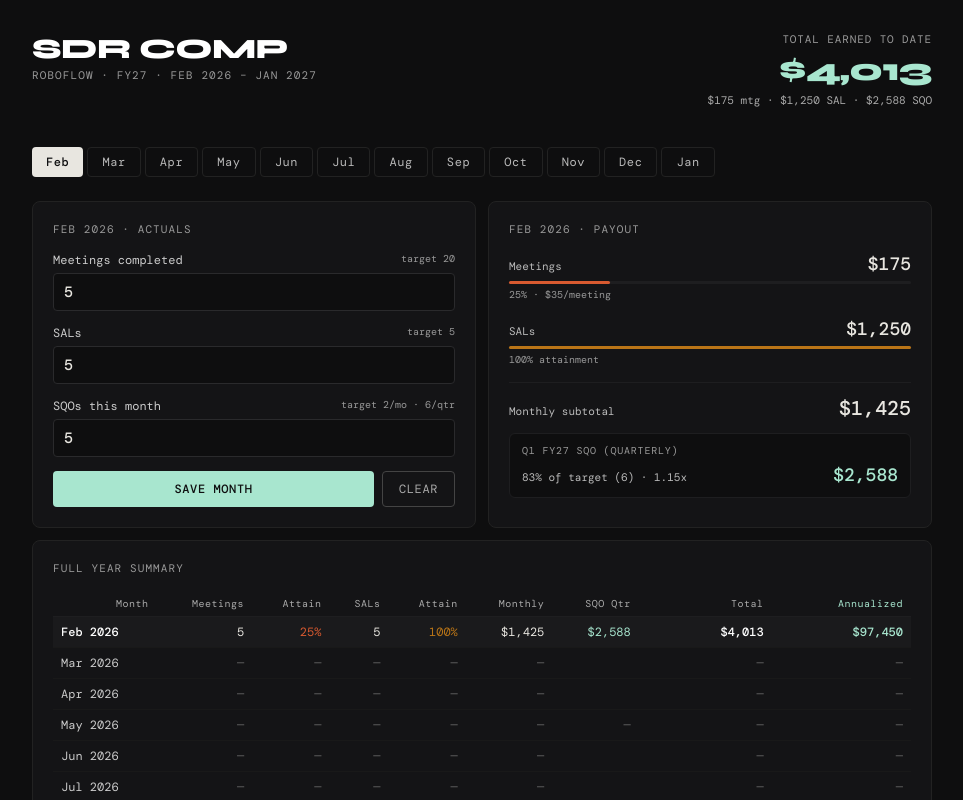
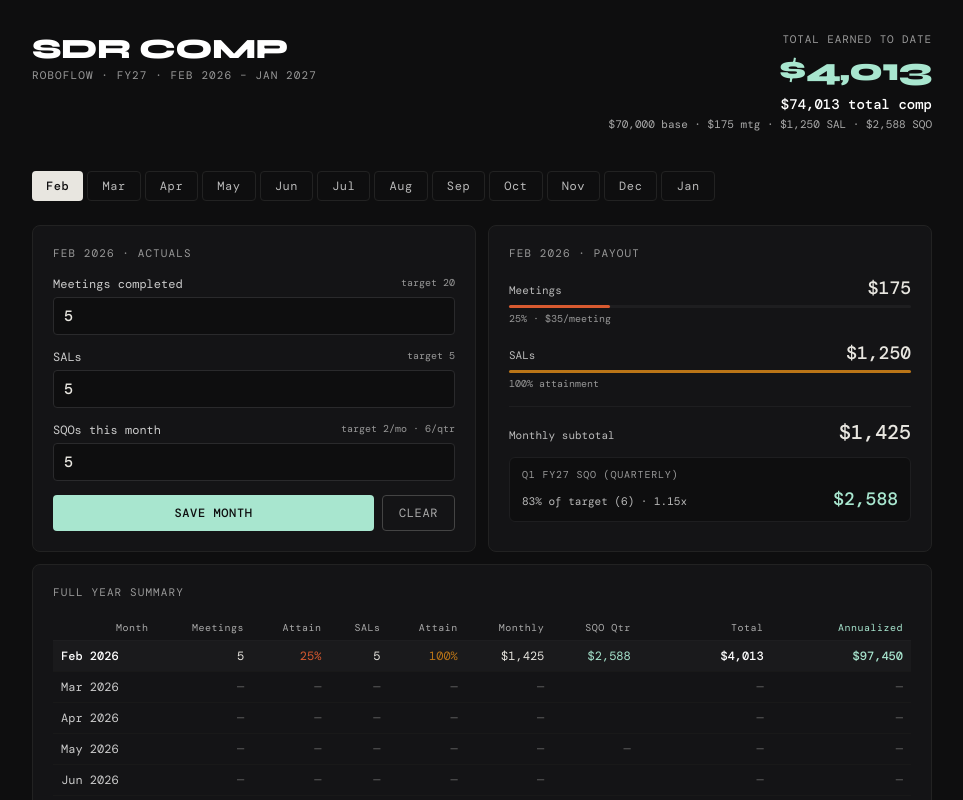
Before and after one commit to mwrede/sdr-comp-tracker, a React (Vite) app: page / in a window 1280 px wide. Both pictures are taken after typing "5", "5", "5" into the empty fields and a click on the button "SAVE MONTH". Shown: the top 800 px of the page, without its empty margins (158-1121 px from the left). Built offline with nearby package versions, Linux system fonts and the light colour scheme; a web font is replaced by a local one.

Commit message:
Show total comp (base + earned) in header

```diff
--- a/src/App.jsx
+++ b/src/App.jsx
@@ -147,9 +147,14 @@ export default function App() {
               {grandTotal > 0 ? fmt(grandTotal) : "—"}
             </div>
             {grandTotal > 0 && (
-              <div style={{ fontSize: 11, color: "#aaa", marginTop: 4 }}>
-                {fmt(totalMeet)} mtg · {fmt(totalSAL)} SAL · {fmt(totalSQO)} SQO
-              </div>
+              <>
+                <div style={{ fontSize: 14, color: "#fff", marginTop: 6, fontWeight: 500 }}>
+                  {fmt(BASE_SALARY + grandTotal)} total comp
+                </div>
+                <div style={{ fontSize: 11, color: "#aaa", marginTop: 4 }}>
+                  {fmt(BASE_SALARY)} base · {fmt(totalMeet)} mtg · {fmt(totalSAL)} SAL · {fmt(totalSQO)} SQO
+                </div>
+              </>
             )}
           </div>
         </div>
```
